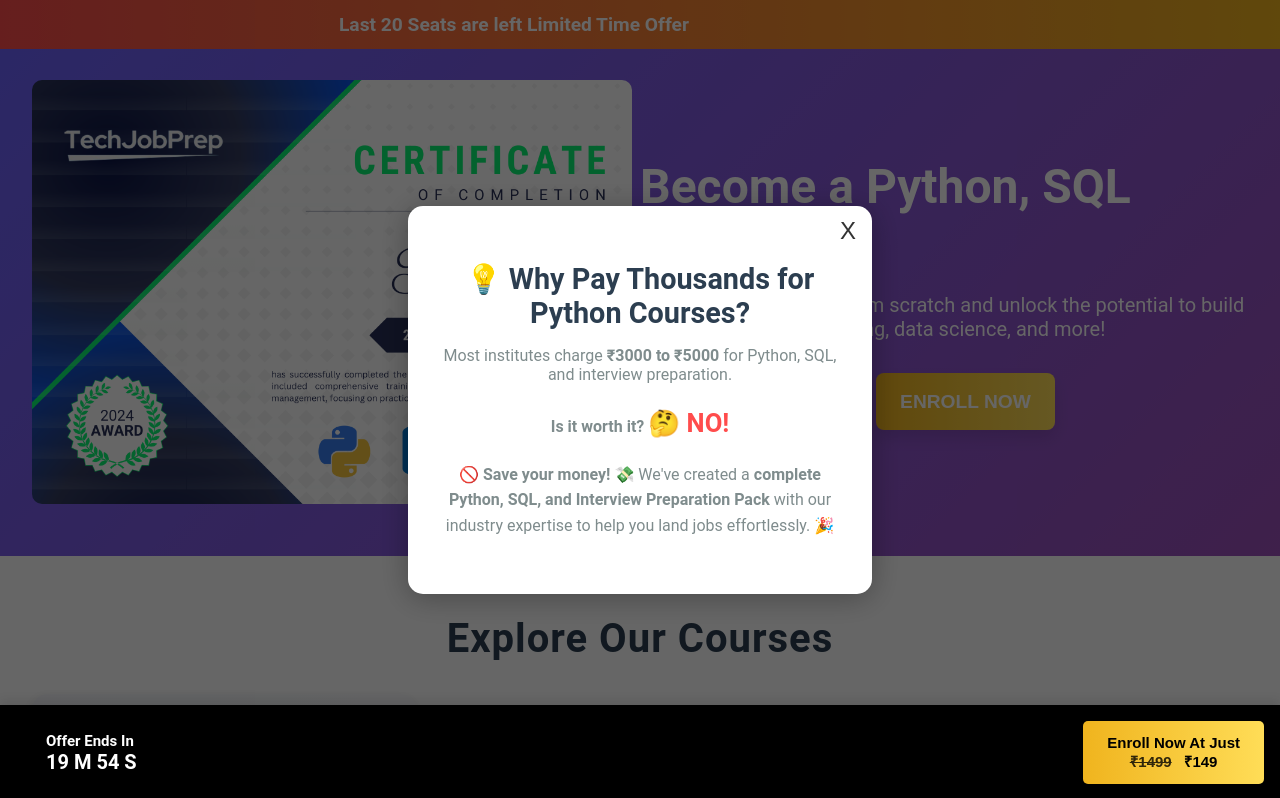
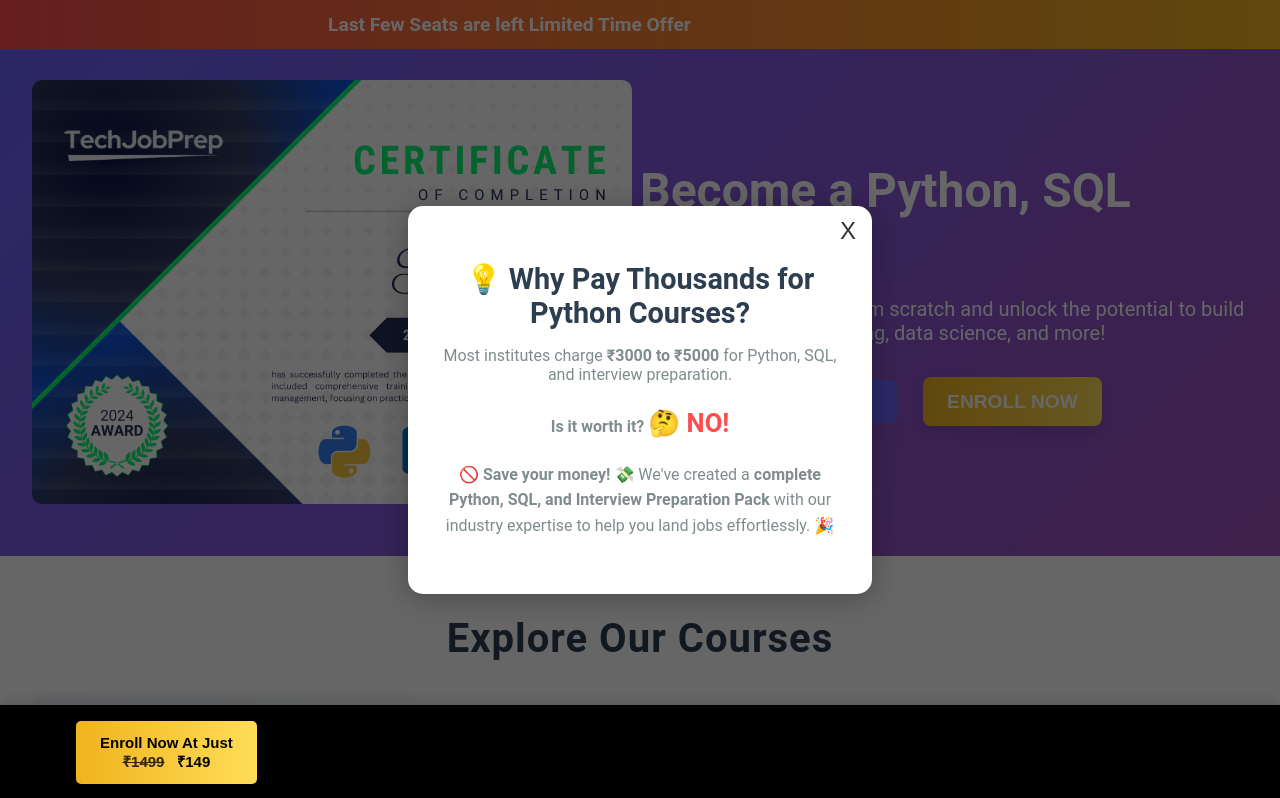
Before and after one commit to TechJobPrep/website, a React (Create React App) app: page / in a window 1280 px wide. Shown: the top 798 px of the page. Built offline with nearby package versions, Linux system fonts and the light colour scheme.

Commit message:
syllabus

```diff
--- a/src/Components/Hero.css
+++ b/src/Components/Hero.css
@@ -140,3 +140,26 @@
     border-radius: 10px;
   }
 }
+
+
+/* Download Button */
+.download-btn {
+  background: #6c63ff;
+  color: white;
+  font-size: 1rem;
+  font-weight: bold;
+  padding: 0.8rem 1.5rem;
+  border-radius: 8px;
+  text-transform: uppercase;
+  text-decoration: none;
+  display: inline-block;
+  transition: all 0.3s ease;
+  border: 2px solid #9d50bb;
+  cursor: pointer;
+}
+
+.download-btn:hover {
+  background: #9d50bb;
+  color: #fff;
+  border-color: #6c63ff;
+}
--- a/src/Components/Hero.js
+++ b/src/Components/Hero.js
@@ -1,21 +1,19 @@
 import React from "react";
 import "./Hero.css";
 import banner from "../Assets/yCertificate.png";
+import curriculumPDF from "../Assets/Curriculum.pdf"; // Import the curriculum file
 
 const Hero = () => {
   return (
     <>
       {/* Scrolling Text */}
       <div className="scrolling-text">
-        <span> Last 20 Seats are left Limited Time Offer</span>
+        <span> Last Few Seats are left Limited Time Offer</span>
       </div>
 
       <section className="hero">
         <div className="hero-image">
-          <img
-            src={banner}
-            alt="Python programming"
-          />
+          <img src={banner} alt="Python programming" />
         </div>
         <div className="hero-content">
           <h1>Become a Python, SQL Developer</h1>
@@ -23,9 +21,13 @@ const Hero = () => {
             Learn Python and SQL from scratch and unlock the potential to build your career in programming, data science, and more!
           </p>
           <div className="button-container">
-            <button className="secondary-btn">
-              <span className="strike-cont">₹ 1499/-</span> ₹ 149/-
-            </button>
+            <a
+              href={curriculumPDF}
+              download
+              className="download-btn"
+            >
+              Download Curriculum
+            </a>
             <button
               onClick={() =>
                 window.open('https://topmate.io/digitaldelightshop/1083329/pay', '_blank', 'noopener,noreferrer')
--- a/src/Components/StickyCard.css
+++ b/src/Components/StickyCard.css
@@ -49,6 +49,7 @@
   background: linear-gradient(90deg, #F0B41E, #ffdd57);
   color: black;
   padding: 0.8rem 1.5rem;
+  margin-left: 60px;
   border: none;
   border-radius: 5px;
   font-size: 15px;
--- a/src/Components/StickyCard.js
+++ b/src/Components/StickyCard.js
@@ -20,10 +20,10 @@ const StickyCard = () => {
 
   return (
     <div className="sticky-card">
-      <div className="timer">
-        Offer Ends In <br />
-        <span className="time-left">{formatTime(timeLeft)}</span>
-      </div>
+      {/* <div className="timer">
+        Last 20<br />
+        <span className="time-left">Seats Left</span>
+      </div> */}
       <button
         className="buy-now-btn"
         onClick={() => window.open("https://topmate.io/digitaldelightshop/1083329/pay", "_blank")}
```
Also changed, not shown: 1 other file (tests, documents, lock files or other folders).
